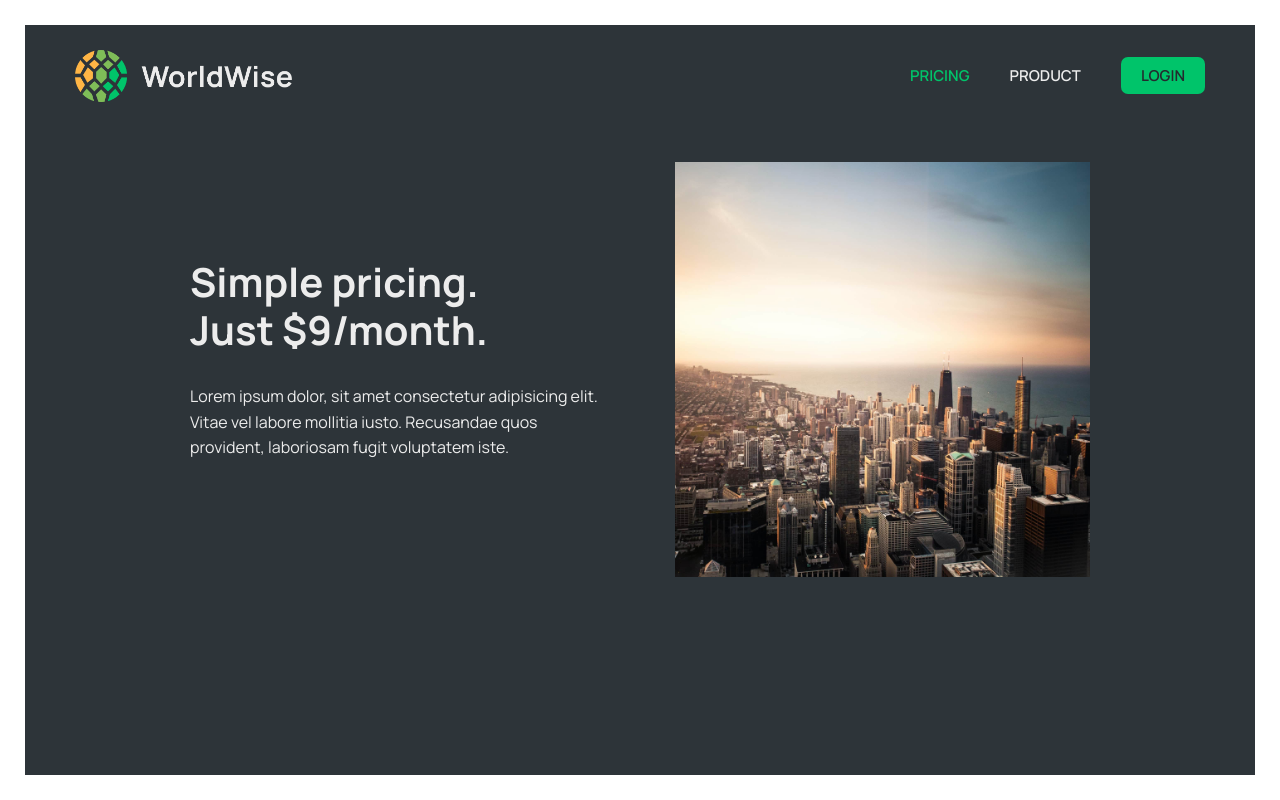
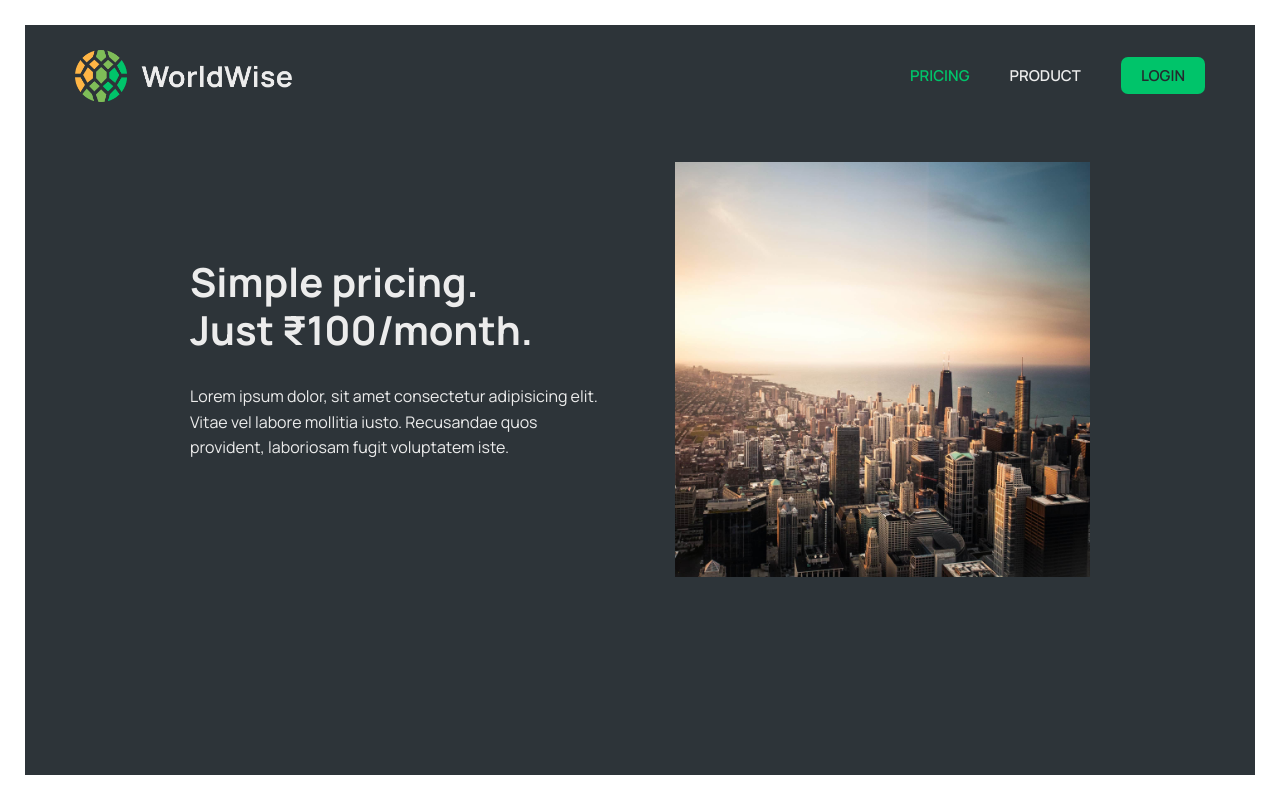
Before and after one commit to vikasdb1999/WorldWise-Final, a React (Vite) app: page /pricing in a window 1280 px wide. Built offline with nearby package versions, Linux system fonts and the light colour scheme; no server answers.

Commit message:
Update Pricing.jsx

```diff
--- a/src/pages/Pricing.jsx
+++ b/src/pages/Pricing.jsx
@@ -11,7 +11,7 @@ export default function Product() {
           <h2>
             Simple pricing.
             <br />
-            Just $9/month.
+            Just ₹100/month.
           </h2>
           <p>
             Lorem ipsum dolor, sit amet consectetur adipisicing elit. Vitae vel
```
